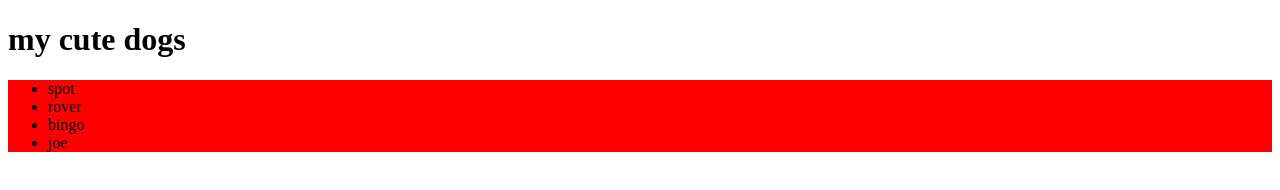
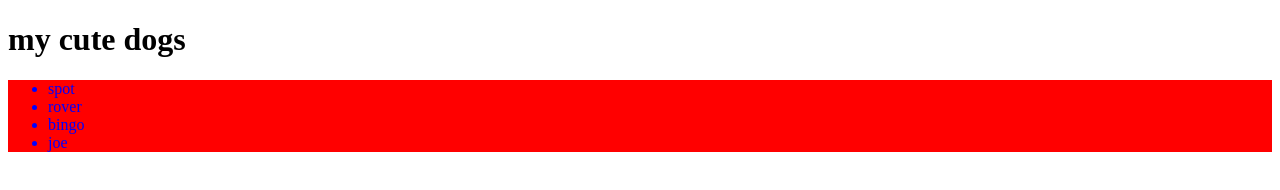
Before and after one commit to meganamarshall/layout-components, a website built with webpack: page src/index.html in a window 1280 px wide. Built offline with nearby package versions, Linux system fonts and the light colour scheme.

Commit message:
adding to open settings/more styling

```diff
--- a/src/index.css
+++ b/src/index.css
@@ -1,3 +1,7 @@
 .dogs {
   background-color: red;
+
+  li {
+    color: blue;
+  };
 }
```
